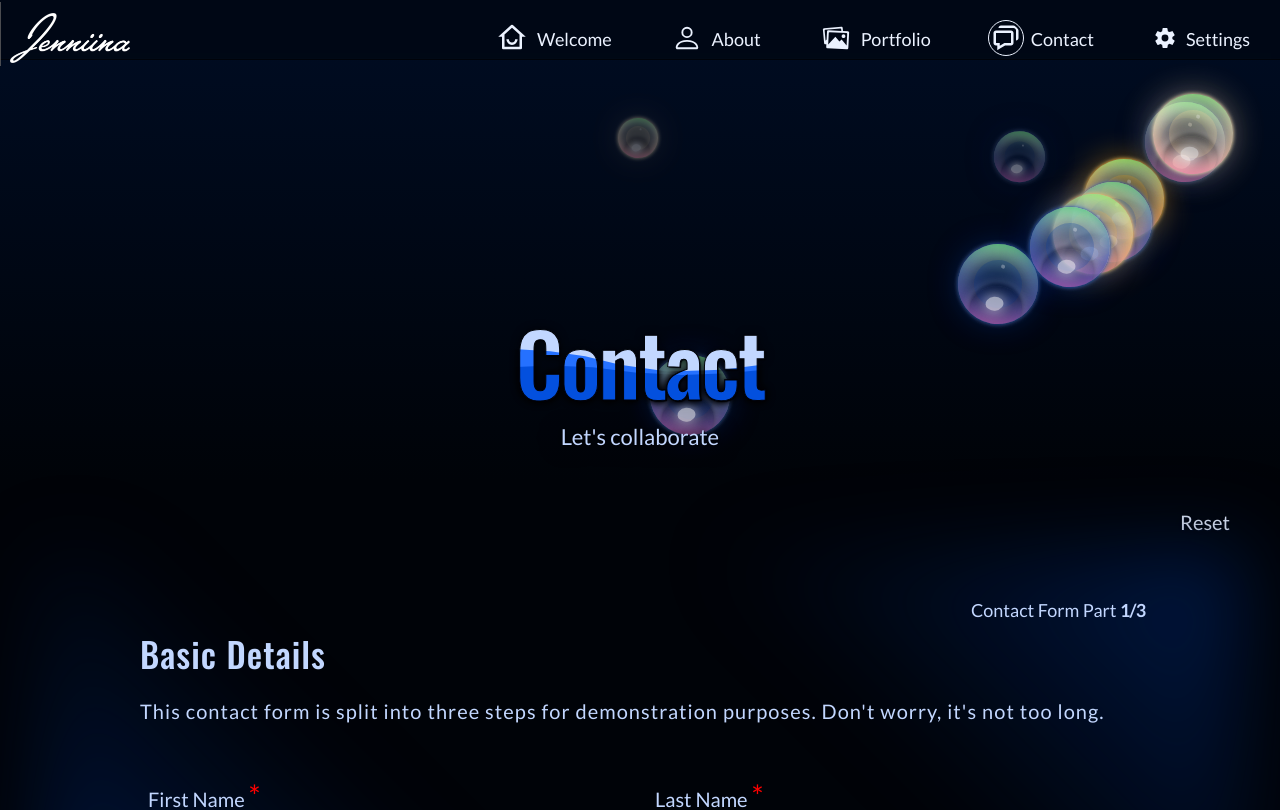
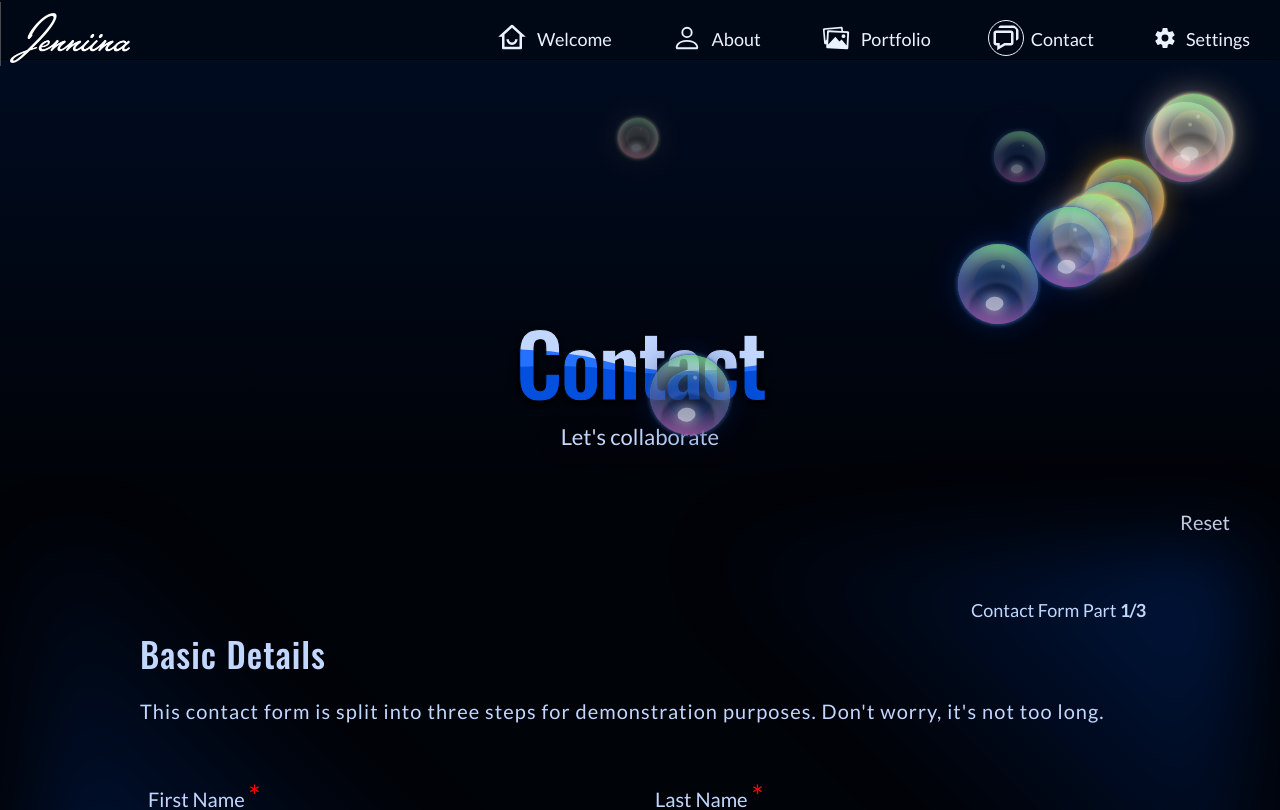
Before and after one commit to jenniina/react-sub-site, a React (Vite) app: page /react/contact in a window 1280 px wide. Shown: the top 810 px of the page. Built offline with nearby package versions, Linux system fonts and the light colour scheme; no server answers.

Commit message:
Set h1 to be behind the Hero elements

```diff
--- a/src/components/Hero/hero.module.css
+++ b/src/components/Hero/hero.module.css
@@ -25,7 +25,6 @@
 }
 .hero h1,
 .hero p {
-  z-index: 3;
   overflow: visible;
 }
 
```
